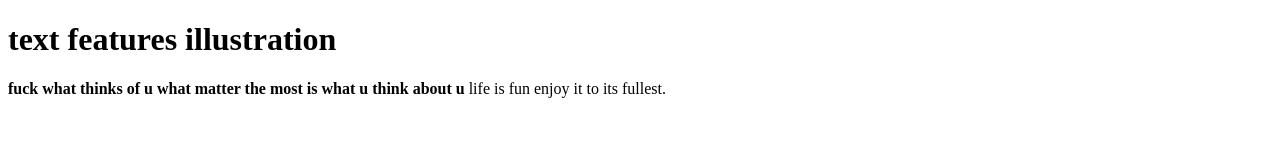
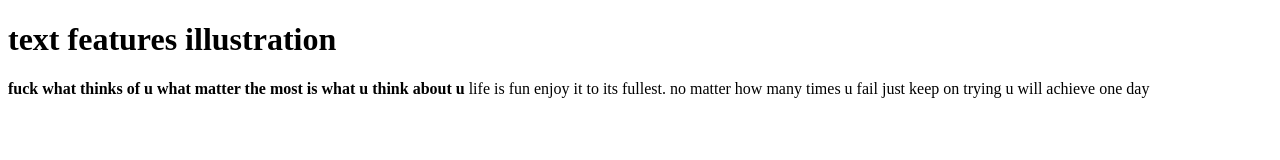
Before and after one commit to kuluruvineeth/html, a plain HTML site: page text.html in a window 1280 px wide. Drawn offline with Linux system fonts and the light colour scheme.

Commit message:
added new line

```diff
--- a/text.html
+++ b/text.html
@@ -11,7 +11,8 @@
       <strong>
         fuck what thinks of u what matter the most is what u think about u
       </strong>
-      life is fun enjoy it to its fullest.
+      life is fun enjoy it to its fullest. no matter how many times u fail just
+      keep on trying u will achieve one day
     </p>
   </body>
 </html>
```
